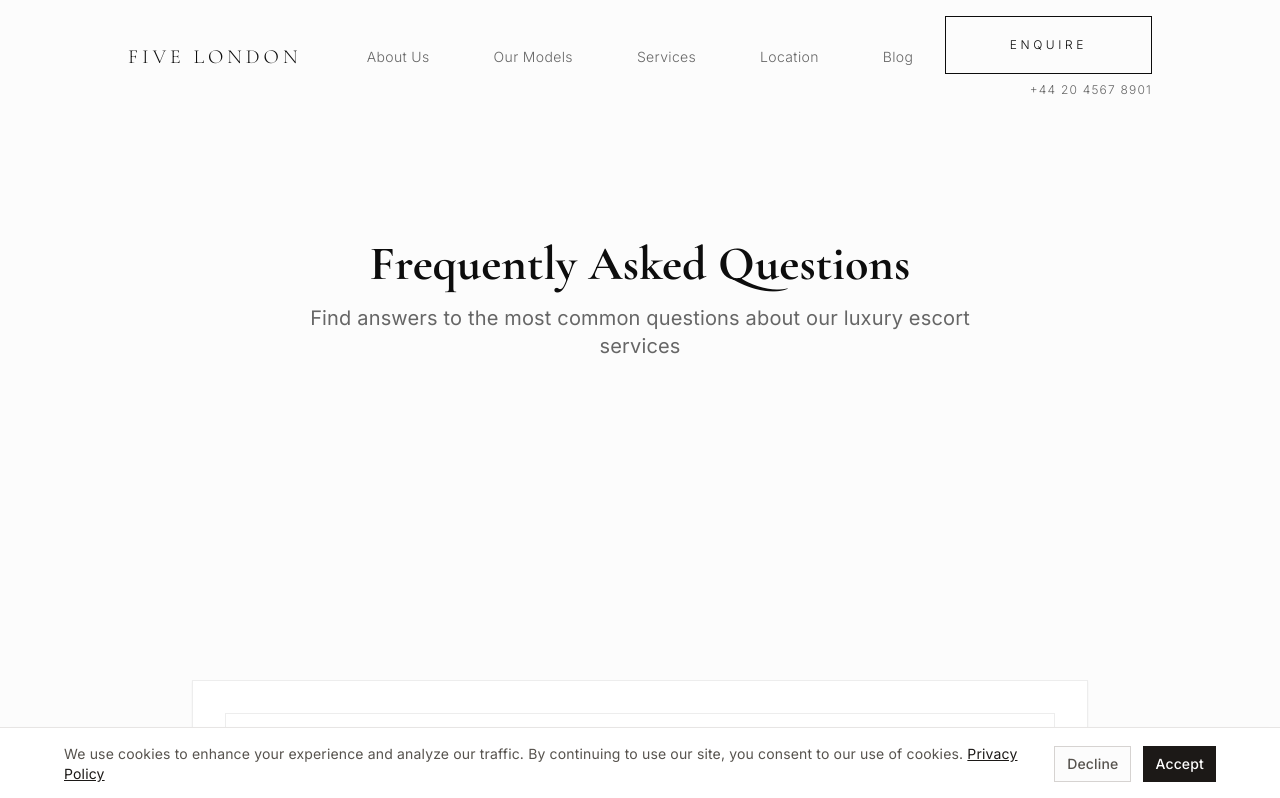
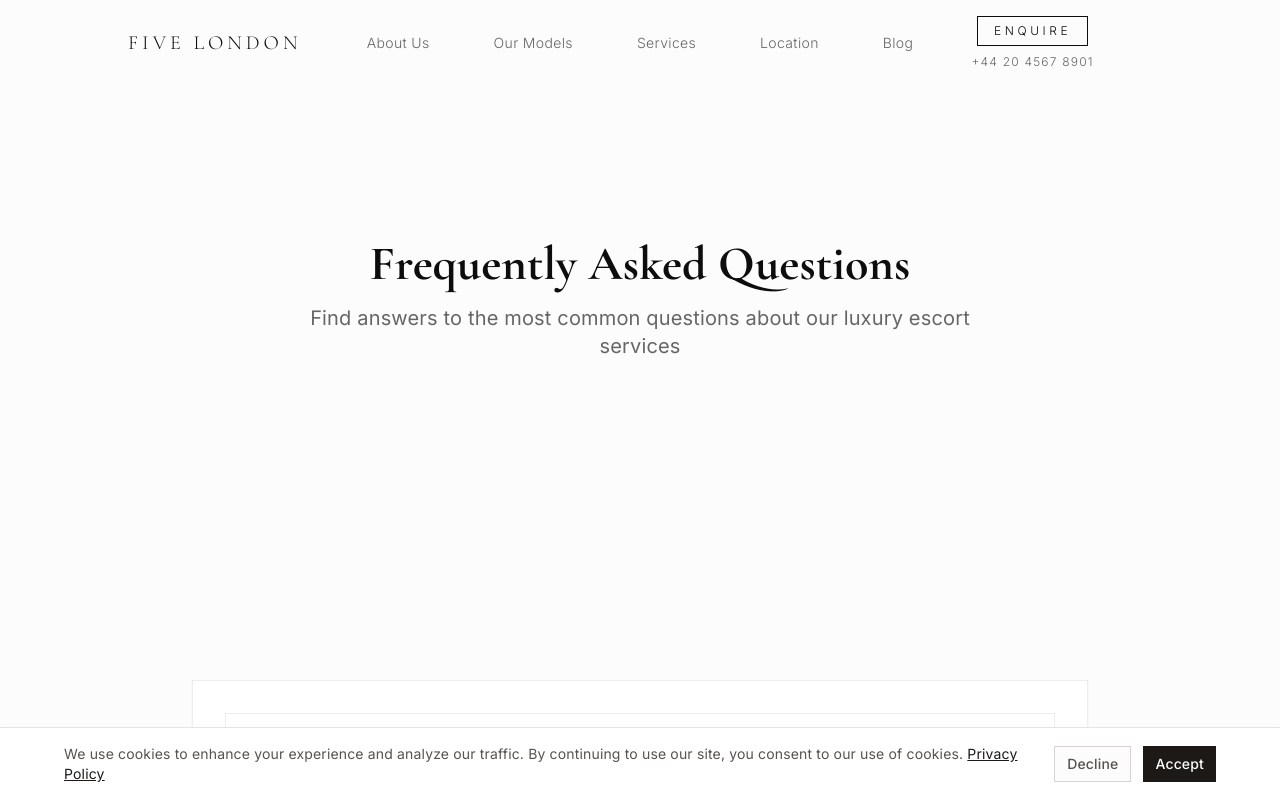
Before and after one commit to karolyncambuigomes-afk/site-doctor-magic, a React (Vite) app: page /faq in a window 1280 px wide. Shown: the top 798 px of the page. Built offline with nearby package versions, Linux system fonts and the light colour scheme.

Commit message:
Adjust button size and centering

```diff
--- a/src/components/Navigation.tsx
+++ b/src/components/Navigation.tsx
@@ -68,9 +68,9 @@ export const Navigation = () => {
           </div>
 
           {/* Contact */}
-          <div className="hidden lg:flex flex-col items-end space-y-2 flex-1 justify-center pr-8 lg:pr-16">
+          <div className="hidden lg:flex flex-col items-center space-y-2 flex-1 justify-center pr-8 lg:pr-16">
             <Link to="/contact">
-              <button className="five-london-button-outline">
+              <button className="five-london-button-outline text-xs px-4 py-1.5">
                 Enquire
               </button>
             </Link>
```
